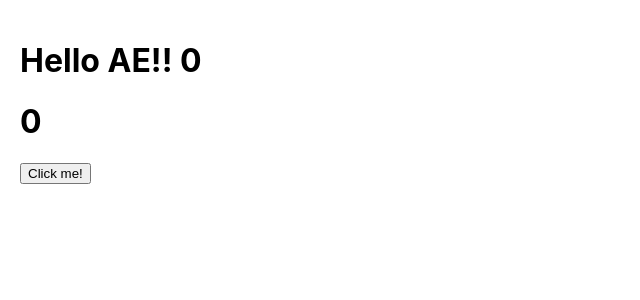
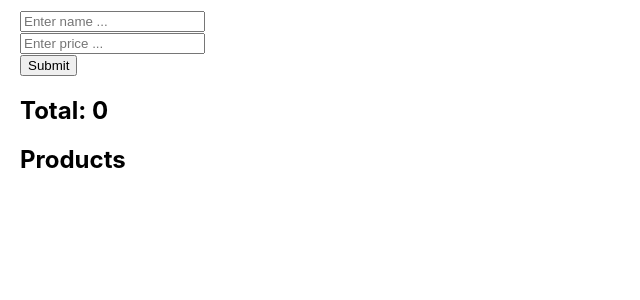
Before and after one commit to manhnv193/tiktok_clone, a React (Create React App) app: page / in a window 1280 px wide. Shown: the top 300 px of the page, without its empty margins (0-640 px from the left). Built offline with nearby package versions, Linux system fonts and the light colour scheme.

Commit message:
How to use useMemo

```diff
--- a/src/App.js
+++ b/src/App.js
@@ -1,28 +1,57 @@
-import { useState } from "react";
-import Content from './Content'
-
-// 1. memo() -> Higher Order Component (HOC)
-// 2. useCallback()
-
-// Hook: gắn vào
-// HOC: bọc bên ngoài
-// Render props: truyền vào
-
-// Tác dụng memo: Tránh re-render component trong trường hợp không cần thiết
+import { useState, useMemo, useRef } from "react";
 
 
 function App() {
-  const [count, setCount] = useState(0);
+  const [name, setName] = useState('');
+  const [price, setPrice] = useState('');
+  const [products, setProducts] = useState([]);
 
-  const handleClick = () => {
-    setCount(count + 1);
+  const handleSubmit = () => {
+    setProducts([...products, { name, price: +price }]);
+    setName('');
+    setPrice('');
+    inputRef.current.focus();
   }
 
+  const inputRef = useRef(null);
+
+  const total = useMemo(() => {
+    const result = products.reduce((acc, product) => {
+
+      console.log('Tính toán lại total');
+
+      return acc + product.price;
+    }, 0)
+
+    return result;
+  }, [products]);
+
   return (
-    <div style={{ padding: 20 }}>
-      <Content count={count}/>
-      <h1>{count}</h1>
-      <button onClick={handleClick}>Click me!</button>
+    <div style={{ padding: '10px 20px' }}>
+      <input
+        ref={inputRef}
+        type='text'
+        placeholder="Enter name ..."
+        value={name}
+        onChange={(e) => setName(e.target.value)}
+      />
+      <br />
+      <input
+        type='text'
+        placeholder="Enter price ..."
+        value={price}
+        onChange={(e) => setPrice(e.target.value)}
+      />
+      <br />
+      <button onClick={handleSubmit}>Submit</button>
+      <br />
+      <h2>Total: {total}</h2>
+      <h2>Products</h2>
+      <ul>
+        {products.map((product, index) => (
+          <li key={index}>{product.name} - {product.price}</li>
+        ))}
+      </ul>
     </div>
   );
 }
--- a/src/Content.js
+++ b/src/Content.js
@@ -1,11 +1,14 @@
 import { useLayoutEffect, useEffect, useState, memo } from 'react';
 
-function Content({count}) {
+function Content({ onIncrease }) {
 
     console.log('Content render');
     return (
         <div style={{ marginRight: 10 }}>
-            <h1>Hello AE!! {count}</h1>
+            <>
+                <h1>Hello AE!!</h1>
+                <button onClick={onIncrease}>Click me!</button>
+            </>
         </div>
     )
 }
```
